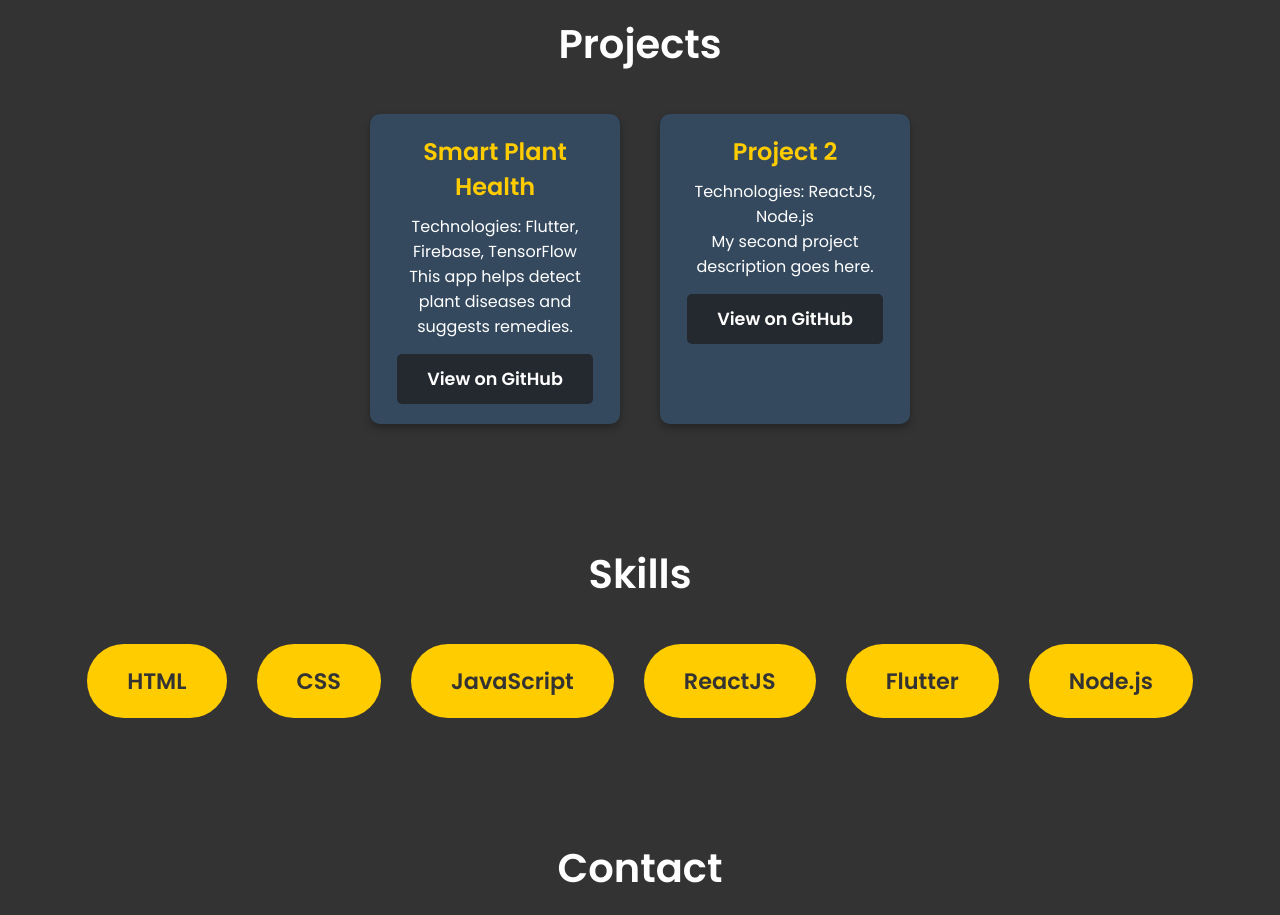
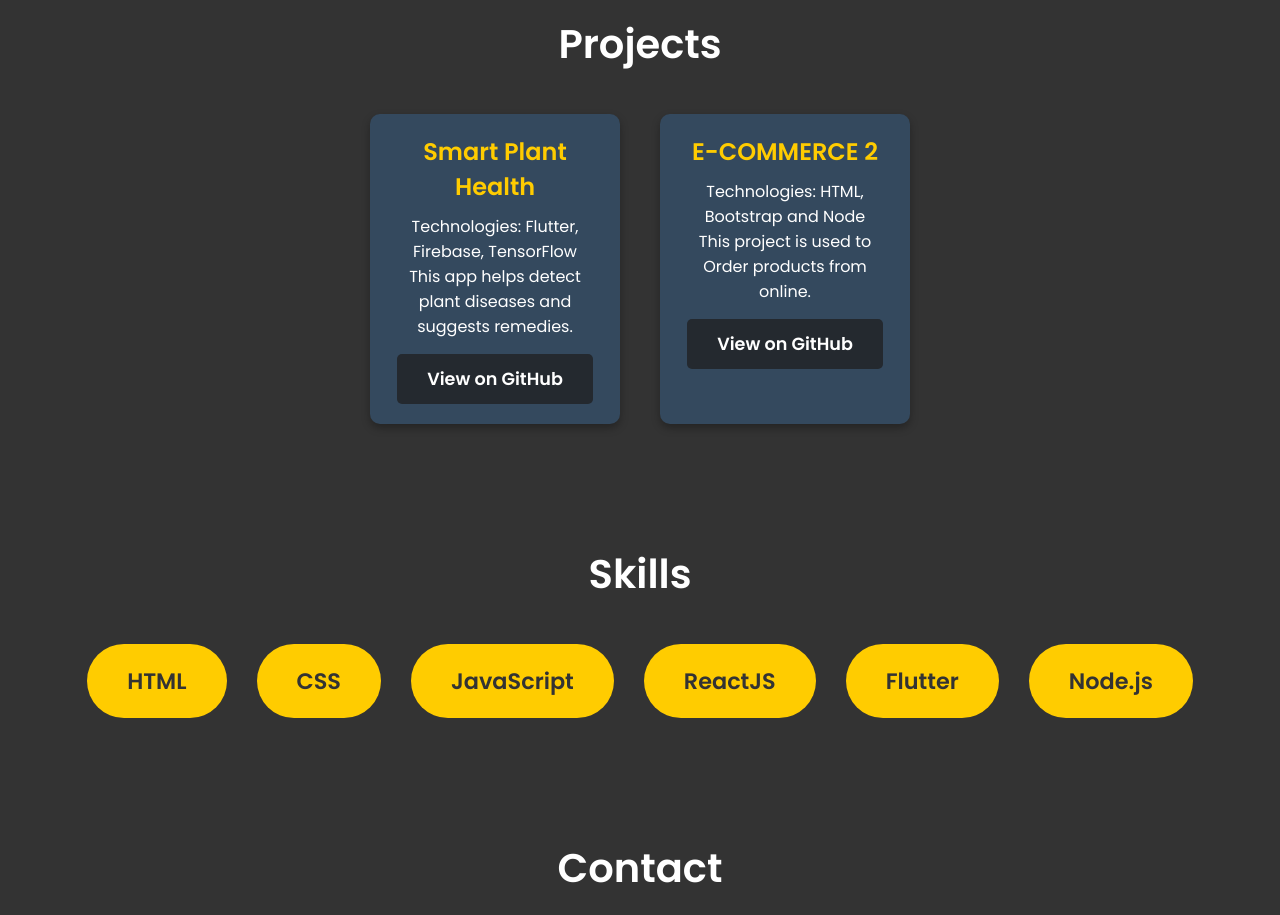
Before and after one commit to ArunSeeram/portfolio, a plain HTML site: page index.html in a window 1280 px wide. Shown: the part 1180-2095 px from the top of the page. Drawn offline with Linux system fonts and the light colour scheme.

Commit message:
2nd project_index.html

```diff
--- a/index.html
+++ b/index.html
@@ -46,13 +46,13 @@
                 <h3>Smart Plant Health</h3>
                 <p>Technologies: Flutter, Firebase, TensorFlow</p>
                 <p>This app helps detect plant diseases and suggests remedies.</p>
-                <a href="https://github.com/yourusername/smart-plant-health" class="btn-github" target="_blank">View on GitHub</a>
+                <a href="https://github.com/Deepan1413/smartplanthealth/" class="btn-github" target="_blank">View on GitHub</a>
             </div>
             <div class="project-card">
-                <h3>Project 2</h3>
-                <p>Technologies: ReactJS, Node.js</p>
-                <p>My second project description goes here.</p>
-                <a href="https://github.com/yourusername/project-2" class="btn-github" target="_blank">View on GitHub</a>
+                <h3>E-COMMERCE 2</h3>
+                <p>Technologies: HTML, Bootstrap and Node</p>
+                <p>This project is used to Order products from online.</p>
+                <a href="https://github.com/ArunSeeram/E_COMMERCE" class="btn-github" target="_blank">View on GitHub</a>
             </div>
         </div>
     </section>
```
